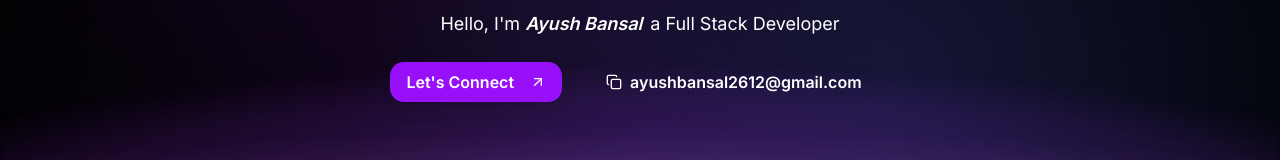
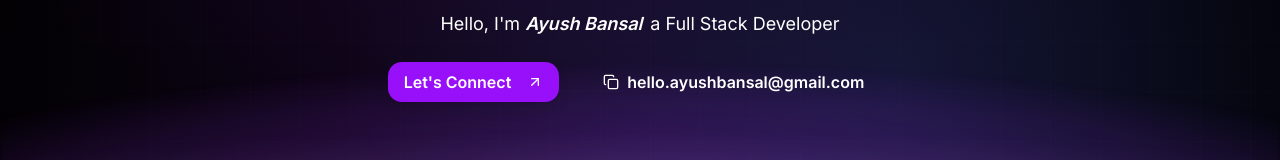
Before and after one commit to ab-sc4t/ayush-bansal-portfolio, a Next.js app: page / in a window 1280 px wide. Shown: the part 559-719 px from the top of the page. Built offline with nearby package versions, Linux system fonts and the light colour scheme.

Commit message:
changed the email

```diff
--- a/components/contact-section.tsx
+++ b/components/contact-section.tsx
@@ -28,7 +28,7 @@ export function ContactSection() {
         setIsSubmitting(true)
 
         // Create mailto link with form data
-        const mailtoLink = `mailto:ayushbansal2612@gmail.com?subject=${encodeURIComponent(formData.subject)}&body=${encodeURIComponent(
+        const mailtoLink = `mailto:hello.ayushbansal@gmail.com?subject=${encodeURIComponent(formData.subject)}&body=${encodeURIComponent(
             `Name: ${formData.name}\nEmail: ${formData.email}\n\nMessage:\n${formData.message}`
         )}`
 
@@ -148,7 +148,7 @@ export function ContactSection() {
                                     </div>
                                     <div>
                                         <h3 className="text-xl font-bold text-white">Email</h3>
-                                        <p className="text-gray-300">ayushbansal2612@gmail.com</p>
+                                        <p className="text-gray-300">hello.ayushbansal@gmail.com</p>
                                     </div>
                                 </div>
                                 <Button
@@ -156,7 +156,7 @@ export function ContactSection() {
                                     size="lg"
                                     className="w-full bg-gradient-to-r from-blue-500 to-purple-500 hover:from-blue-600 hover:to-purple-600 text-white"
                                 >
-                                    <a href="mailto:ayushbansal2612@gmail.com">
+                                    <a href="mailto:hello.ayushbansal@gmail.com">
                                         <Mail className="h-5 w-5 mr-2" />
                                         Send Email Directly
                                     </a>
--- a/components/footer.tsx
+++ b/components/footer.tsx
@@ -52,7 +52,7 @@ export function Footer() {
                                     size="icon"
                                     className="border-gray-700/50 text-gray-300 hover:text-white hover:border-gray-600/50"
                                 >
-                                    <a href="mailto:ayushbansal2612@gmail.com">
+                                    <a href="mailto:hello.ayushbansal@gmail.com">
                                         <Mail className="h-5 w-5" />
                                     </a>
                                 </Button>
@@ -102,7 +102,7 @@ export function Footer() {
                             <div className="space-y-3">
                                 <p className="text-gray-300">
                                     <span className="text-purple-400">Email:</span><br />
-                                    ayushbansal2612@gmail.com
+                                    hello.ayushbansal@gmail.com
                                 </p>
                                 <p className="text-gray-300">
                                     <span className="text-purple-400">Location:</span><br />
--- a/components/hero.tsx
+++ b/components/hero.tsx
@@ -98,7 +98,7 @@ export function Hero() {
             onClick={copyEmail}
             className="text-white px-7 py-4 text-base font-semibold rounded-xl transition-all duration-200 hover:bg-transparent"
           >
-            {copied ? "Copied to clipboard!" : <div className="flex items-center gap-2"><Copy className="h-5 w-5" /> ayushbansal2612@gmail.com</div>}
+            {copied ? "Copied to clipboard!" : <div className="flex items-center gap-2"><Copy className="h-5 w-5" /> hello.ayushbansal@gmail.com</div>}
           </Button>
         </div>
       </div>
```
